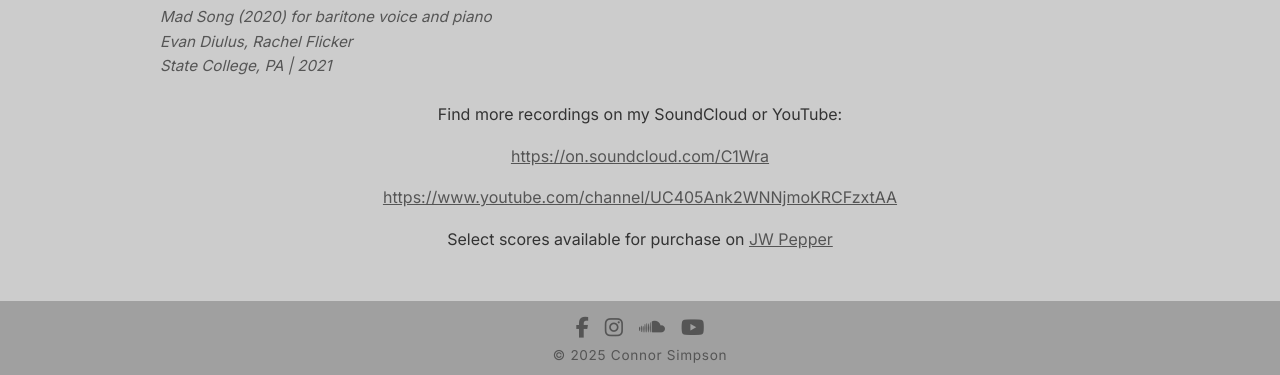
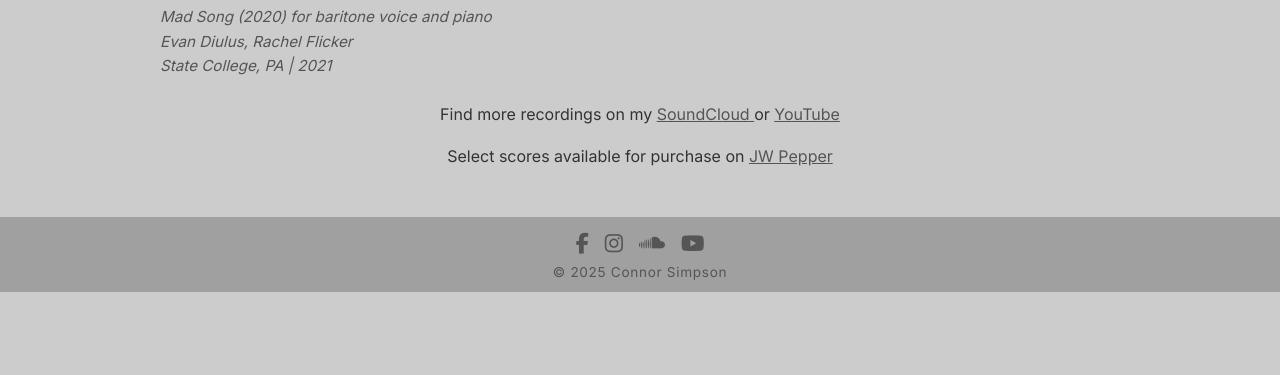
Before and after one commit to connorsimpsoncomposer/connorsimpsoncomposer.github.io, a Jekyll site: the page built from listen.html, in a window 1280 px wide and 900 px high, scrolled down 1741 px, cut to the strip 525-900 px from the top of the window. Built offline with Jekyll 4.4.1, drawn with Linux system fonts in a browser that asks for light colours; nearby versions of some CDN libraries; after the commit the page ends 2558 px from its top, so only the background shows below that.

Commit message:
shortened links on listen page
shortened links for mobile wrapping on listen page

```diff
--- a/listen.html
+++ b/listen.html
@@ -51,13 +51,13 @@ permalink: /listen/
     {% endfor %}
 
     <div class="for-more">
-      <p>Find more recordings on my SoundCloud or YouTube:</p>
-      <p>
-        <a href="https://on.soundcloud.com/C1Wra">https://on.soundcloud.com/C1Wra</a>
-      </p>
-      <p>
+      <p>Find more recordings on my
+        <a href="https://on.soundcloud.com/C1Wra">
+          SoundCloud
+        </a>
+         or
         <a href="https://www.youtube.com/channel/UC405Ank2WNNjmoKRCFzxtAA">
-          https://www.youtube.com/channel/UC405Ank2WNNjmoKRCFzxtAA
+          YouTube
         </a>
       </p>
     </div>
```
